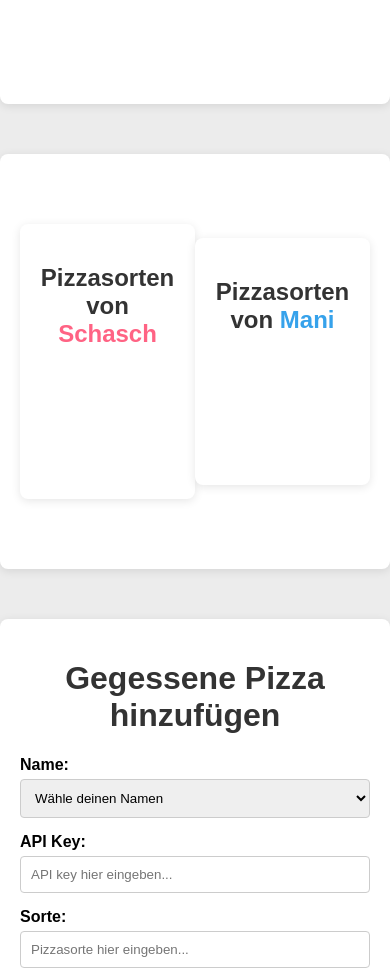
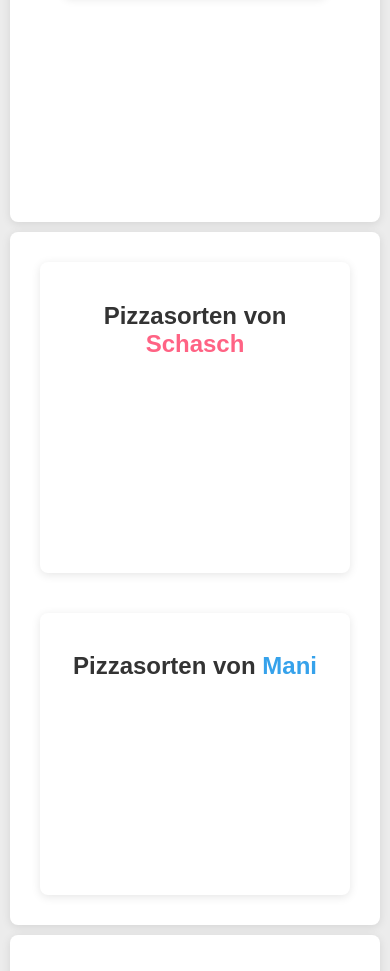
Before and after one commit to JakobKohler/pizza-tracker, a plain HTML site: page frontend/index.html in a window 390 px wide. Shown: the part 808-1779 px from the top of the page. Drawn offline with nearby package versions, Linux system fonts and the light colour scheme; no server answers.

Commit message:
Added simple mobile layout

```diff
--- a/frontend/index.html
+++ b/frontend/index.html
@@ -50,7 +50,8 @@
       </div>
       <canvas id="lineChartMain"></canvas>
     </div>
-    <div class="outer-container container">
+    <div class="container">
+      <div class="outer-container">
         <div class="container">
           <h2>Pizzasorten von <span class="schaschColor">Schasch</span></h2>
           <canvas id="pieChart1"></canvas>
@@ -58,6 +59,7 @@
         <div class="container">
           <h2>Pizzasorten von <span class="maniColor">Mani</span></h2>
           <canvas id="pieChart2"></canvas>
+        </div>
       </div>
     </div>
     <div class="container">
--- a/frontend/styles/styles.css
+++ b/frontend/styles/styles.css
@@ -1,3 +1,9 @@
+*,
+*::before,
+*::after {
+  box-sizing: border-box;
+}
+
 .schaschColor {
   color: rgba(255, 99, 132, 1);
   font-weight: bolder;
@@ -17,18 +23,24 @@ body {
 }
 
 .container {
-  max-width: 800px;
+  max-width: 1000px;
   margin: 50px auto;
   padding: 20px;
   background: white;
   border-radius: 8px;
   box-shadow: 0 2px 10px rgba(0, 0, 0, 0.1);
+  flex: 1;
+  display: flex;
+  flex-direction: column;
+  justify-content: center;
 }
 .outer-container {
   display: flex;
   flex-direction: row;
-  justify-content: center;
+  justify-content: space-between;
   align-items: center;
+  gap: 20px;
+  width: 100%;
 }
 
 .bigNumberDisplay {
@@ -94,3 +106,16 @@ button {
 button:hover {
   background-color: #218838;
 }
+
+@media (max-width: 850px) {
+  .outer-container {
+    flex-direction: column;
+  }
+
+  .container {
+    margin: 10px;
+  }
+  .bigNumberDisplay{
+    margin: 0;
+  }
+}
```
Lines whose indentation alone changed are shown as unchanged.
